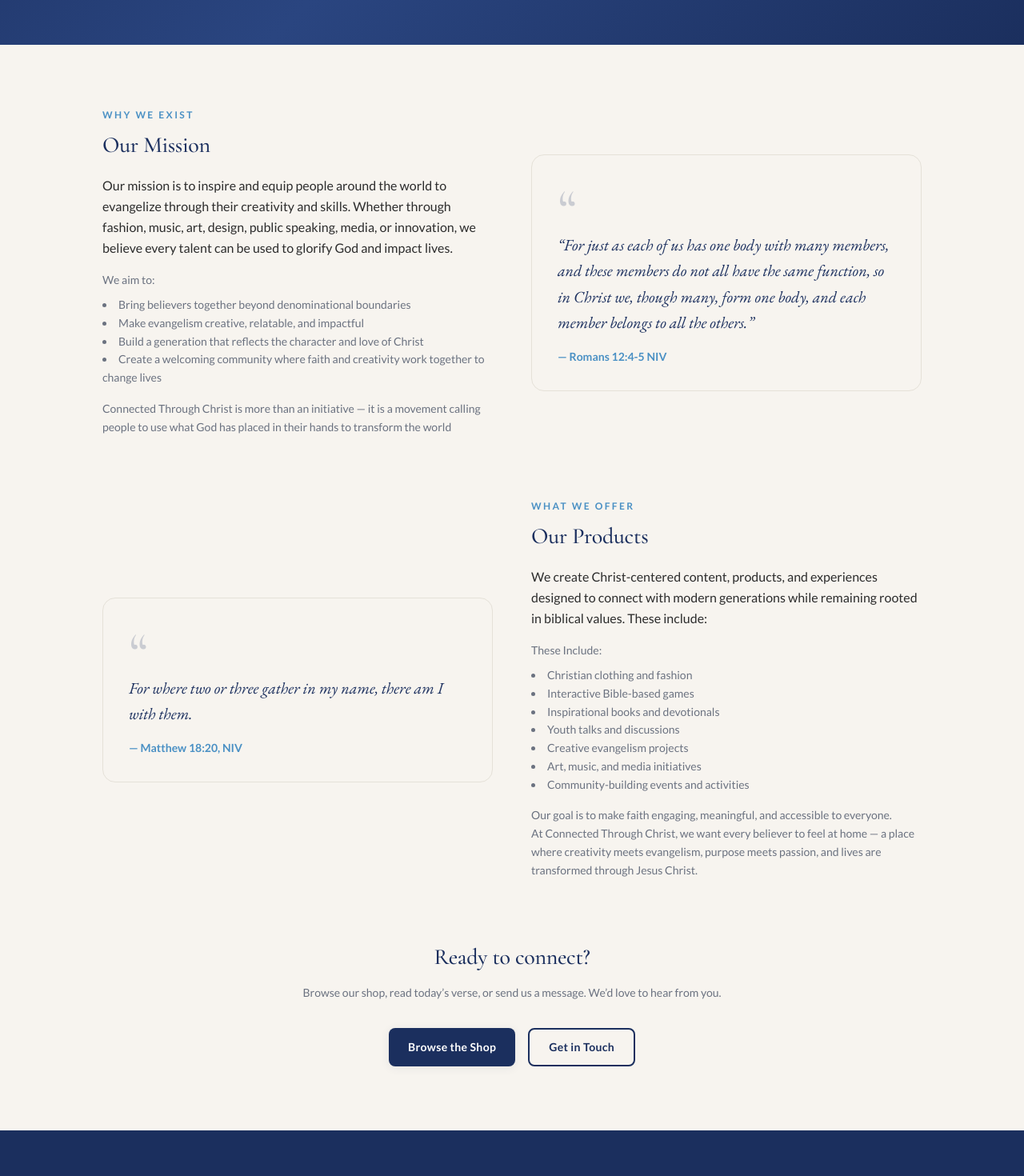
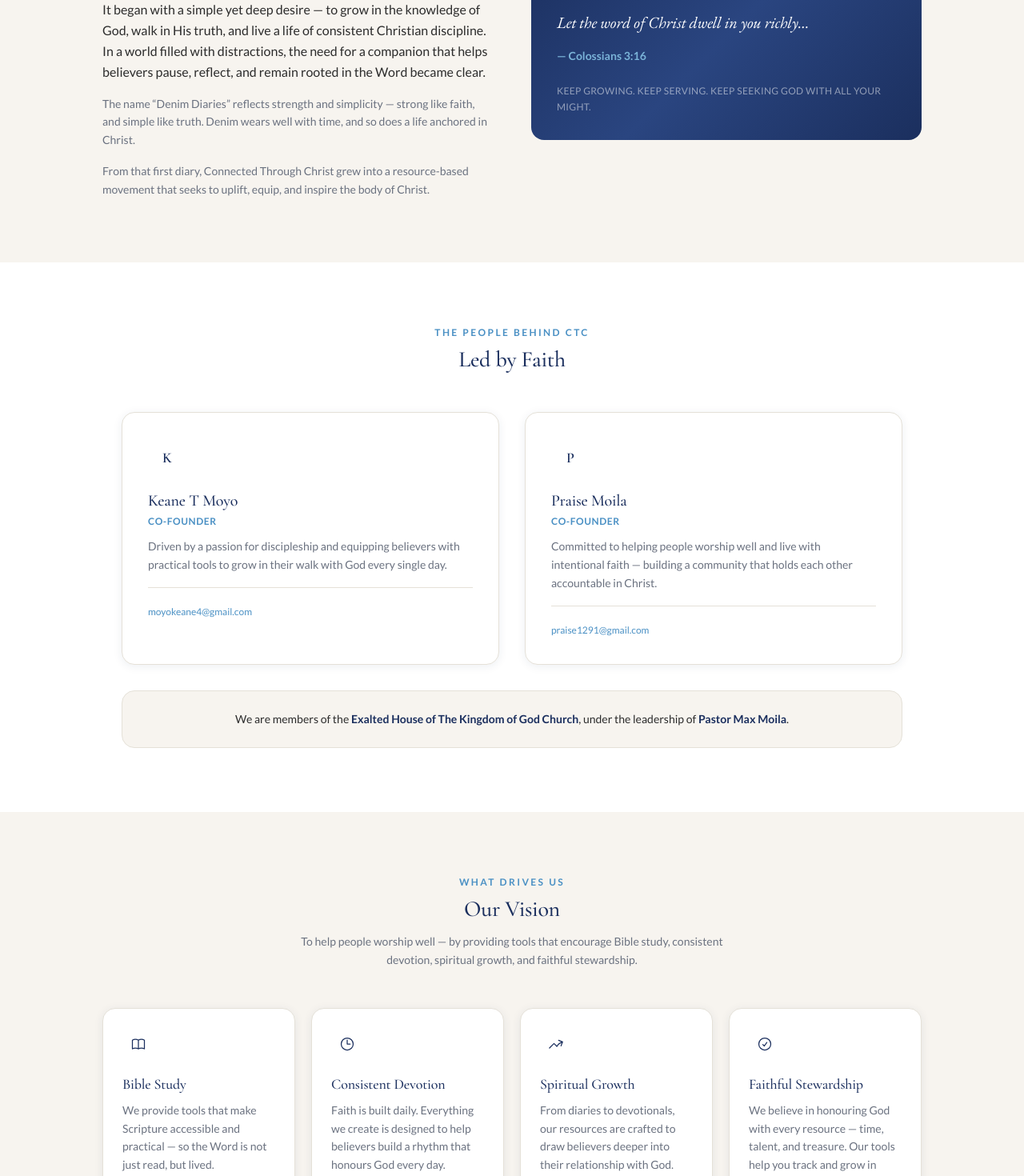
Before and after one commit to Kuber-Technologies-Group/connected-through-christ, a Next.js app in the folder ctc-platform/: page /about in a window 1280 px wide. Shown: the part 640-2110 px from the top of the page at 80% size. Built offline with nearby package versions, Linux system fonts and the light colour scheme.

Commit message:
feat: update About page content to reflect mission and vision; enhance clarity and detail

```diff
--- a/ctc-platform/app/(public)/about/page.tsx
+++ b/ctc-platform/app/(public)/about/page.tsx
@@ -1,47 +1,39 @@
-// app/about/page.tsx
+// app/(public)/about/page.tsx
 import type { Metadata } from 'next'
 import Link from 'next/link'
 
 export const metadata: Metadata = {
   title: 'About Us',
-  description: 'Learn about Connected Through Christ — the Christ Centre Movement and our mission to bring faith, community, and commerce together.',
+  description: 'Connected Through Christ is a Christ-centred initiative led by Keane T Moyo and Praise Moila, born out of a shared passion to support and strengthen the daily walk of believers.',
 }
 
 const VALUES = [
   {
-    title: 'Faith-First',
-    description: 'Every decision we make starts with Scripture. Our products, our content, and our community are all rooted in the Word of God.',
-    icon: (
-      <path strokeLinecap="round" strokeLinejoin="round" d="M12 6.042A8.967 8.967 0 006 3.75c-1.052 0-2.062.18-3 .512v14.25A8.987 8.987 0 016 18c2.305 0 4.408.867 6 2.292m0-14.25a8.966 8.966 0 016-2.292c1.052 0 2.062.18 3 .512v14.25A8.987 8.987 0 0018 18a8.967 8.967 0 00-6 2.292m0-14.25v14.25" />
-    ),
+    title: 'Bible Study',
+    description: 'We provide tools that make Scripture accessible and practical — so the Word is not just read, but lived.',
+    icon: 'M12 6.253v13m0-13C10.832 5.477 9.246 5 7.5 5S4.168 5.477 3 6.253v13C4.168 18.477 5.754 18 7.5 18s3.332.477 4.5 1.253m0-13C13.168 5.477 14.754 5 16.5 5c1.747 0 3.332.477 4.5 1.253v13C19.832 18.477 18.247 18 16.5 18c-1.746 0-3.332.477-4.5 1.253',
   },
   {
-    title: 'Community',
-    description: 'We believe faith grows best in community. This platform is a gathering place — for questions, encouragement, and shared life in Christ.',
-    icon: (
-      <path strokeLinecap="round" strokeLinejoin="round" d="M18 18.72a9.094 9.094 0 003.741-.479 3 3 0 00-4.682-2.72m.94 3.198l.001.031c0 .225-.012.447-.037.666A11.944 11.944 0 0112 21c-2.17 0-4.207-.576-5.963-1.584A6.062 6.062 0 016 18.719m12 0a5.971 5.971 0 00-.941-3.197m0 0A5.995 5.995 0 0012 12.75a5.995 5.995 0 00-5.058 2.772m0 0a3 3 0 00-4.681 2.72 8.986 8.986 0 003.74.477m.94-3.197a5.971 5.971 0 00-.94 3.197M15 6.75a3 3 0 11-6 0 3 3 0 016 0zm6 3a2.25 2.25 0 11-4.5 0 2.25 2.25 0 014.5 0zm-13.5 0a2.25 2.25 0 11-4.5 0 2.25 2.25 0 014.5 0z" />
-    ),
+    title: 'Consistent Devotion',
+    description: 'Faith is built daily. Everything we create is designed to help believers build a rhythm that honours God every day.',
+    icon: 'M12 6v6h4.5m4.5 0a9 9 0 11-18 0 9 9 0 0118 0z',
   },
   {
-    title: 'Accessibility',
-    description: 'Faith resources should be within reach of everyone — on any device, at any budget. We design with mobile users and local contexts in mind.',
-    icon: (
-      <path strokeLinecap="round" strokeLinejoin="round" d="M10.5 1.5H8.25A2.25 2.25 0 006 3.75v16.5a2.25 2.25 0 002.25 2.25h7.5A2.25 2.25 0 0018 20.25V3.75a2.25 2.25 0 00-2.25-2.25H13.5m-3 0V3h3V1.5m-3 0h3m-3 8.25h3m-3 3.75h3m-3 3.75h3" />
-    ),
+    title: 'Spiritual Growth',
+    description: 'From diaries to devotionals, our resources are crafted to draw believers deeper into their relationship with God.',
+    icon: 'M2.25 18L9 11.25l4.306 4.307a11.95 11.95 0 015.814-5.519l2.74-1.22m0 0l-5.94-2.28m5.94 2.28l-2.28 5.941',
   },
   {
-    title: 'Trust',
-    description: 'We take seriously the responsibility of being a faith platform. Everything published here is curated with integrity and biblical care.',
-    icon: (
-      <path strokeLinecap="round" strokeLinejoin="round" d="M9 12.75L11.25 15 15 9.75m-3-7.036A11.959 11.959 0 013.598 6 11.99 11.99 0 003 9.749c0 5.592 3.824 10.29 9 11.623 5.176-1.332 9-6.03 9-11.622 0-1.31-.21-2.571-.598-3.751h-.152c-3.196 0-6.1-1.248-8.25-3.285z" />
-    ),
+    title: 'Faithful Stewardship',
+    description: 'We believe in honouring God with every resource — time, talent, and treasure. Our tools help you track and grow in stewardship.',
+    icon: 'M9 12.75L11.25 15 15 9.75M21 12a9 9 0 11-18 0 9 9 0 0118 0z',
   },
 ]
 
 export default function AboutPage() {
   return (
     <div>
-      {/* ── Hero ── */}
+      {/* Hero */}
       <div className="bg-brand-gradient py-20 md:py-28">
         <div className="container-brand max-w-3xl">
           <p className="section-label text-brand-blue-light mb-3">Our story</p>
@@ -49,139 +41,151 @@ export default function AboutPage() {
             Who We Are
           </h1>
           <p className="font-sans text-white/70 text-lg leading-relaxed">
-            Connected Through Christ is a registered Christian initiative born out of a genuine passion for people and their relationship with God. Founded by Keane T Moyo in association with Praise Moila, the initiative seeks to unite believers from different church denominations, cultures, and backgrounds under one common purpose advancing the Kingdom of God and raising a Christ-like generation.
-          </p>
-          <p className="font-sans mt-4 text-white/70 text-lg leading-relaxed">
-            We believe that Christianity is not limited to the church building alone, but can be expressed through creativity, innovation, and everyday life. Connected Through Christ creates a space where believers can freely use their God-given gifts and talents to spread the Gospel in ways that connect with today’s generation.
+            Connected Through Christ is a Christ-centred initiative born out of a shared passion
+            to support and strengthen the daily walk of believers.
           </p>
         </div>
       </div>
 
-      {/* ── Mission ── */}
+      {/* Origin Story */}
       <section className="py-16 md:py-20">
         <div className="container-brand">
-          <div className="grid grid-cols-1 md:grid-cols-2 gap-12 items-center max-w-5xl mx-auto">
+          <div className="grid grid-cols-1 md:grid-cols-2 gap-12 items-start max-w-5xl mx-auto">
             <div>
-              <p className="section-label mb-3">Why we exist</p>
+              <p className="section-label mb-3">How it started</p>
               <h2 className="font-display text-brand-navy text-display-sm font-medium mb-5">
-                Our Mission
+                The Denim Diaries &amp; Beyond
               </h2>
               <p className="font-sans text-brand-charcoal leading-relaxed mb-4">
-                Our mission is to inspire and equip people around the world to evangelize through their creativity and skills. Whether through fashion, music, art, design, public speaking, media, or innovation, we believe every talent can be used to glorify God and impact lives.
+                It began with a simple yet deep desire &mdash; to grow in the knowledge of God, walk in His
+                truth, and live a life of consistent Christian discipline. In a world filled with
+                distractions, the need for a companion that helps believers pause, reflect, and remain
+                rooted in the Word became clear.
+              </p>
+              <p className="font-sans text-brand-muted text-sm leading-relaxed mb-4">
+                The name &ldquo;Denim Diaries&rdquo; reflects strength and simplicity &mdash; strong like faith,
+                and simple like truth. Denim wears well with time, and so does a life anchored in Christ.
               </p>
               <p className="font-sans text-brand-muted text-sm leading-relaxed">
-                We aim to:
-                <ul className="list-disc list-inside mt-2 mb-4 text-brand-muted">
-                  <li>Bring believers together beyond denominational boundaries</li>
-                  <li>Make evangelism creative, relatable, and impactful</li>
-                  <li>Build a generation that reflects the character and love of Christ</li>
-                  <li>Create a welcoming community where faith and creativity work together to change lives</li>
-                </ul>
-                Connected Through Christ is more than an initiative — it is a movement calling people to use what God has placed in their hands to transform the world
+                From that first diary, Connected Through Christ grew into a resource-based movement
+                that seeks to uplift, equip, and inspire the body of Christ.
               </p>
             </div>
 
-            {/* Pull quote */}
-            <div className="bg-brand-cream rounded-brand-lg p-8 border border-brand-border">
-              <p className="font-display text-brand-navy/20 text-7xl leading-none mb-2 select-none">&ldquo;</p>
-              <blockquote className="font-scripture italic text-brand-navy text-xl leading-relaxed -mt-4">
-                “For just as each of us has one body with many members, and these members do not all have the same function, so in Christ we, though many, form one body, and each member belongs to all the others.”
+            <div className="bg-brand-gradient rounded-brand-lg p-8">
+              <p className="font-display text-white/20 text-7xl leading-none mb-2 select-none">&ldquo;</p>
+              <blockquote className="font-scripture italic text-white text-xl leading-relaxed -mt-4">
+                Let the word of Christ dwell in you richly&hellip;
               </blockquote>
-              <p className="font-sans text-brand-blue text-sm font-semibold mt-4">
-                — Romans 12:4-5 NIV
+              <p className="font-sans text-brand-blue-light text-sm font-semibold mt-4">
+                &mdash; Colossians 3:16
+              </p>
+              <p className="font-sans text-white/50 text-xs mt-6 leading-relaxed tracking-wide uppercase">
+                Keep growing. Keep serving. Keep seeking God with all your might.
               </p>
             </div>
           </div>
         </div>
       </section>
 
-      {/* ── Values ── */}
-      {/* <section className="py-16 md:py-20 bg-white">
+      {/* Team */}
+      <section className="py-16 md:py-20 bg-white">
+        <div className="container-brand max-w-5xl mx-auto">
+          <div className="text-center mb-12">
+            <p className="section-label mb-2">The people behind CTC</p>
+            <h2 className="font-display text-brand-navy text-display-sm font-medium">Led by Faith</h2>
+          </div>
+
+          <div className="grid grid-cols-1 md:grid-cols-2 gap-8">
+            <div className="card p-8">
+              <div className="w-12 h-12 rounded-full bg-brand-navy/8 flex items-center justify-center mb-4">
+                <span className="font-display text-brand-navy font-semibold text-lg">K</span>
+              </div>
+              <h3 className="font-display text-brand-navy text-xl font-medium mb-1">Keane T Moyo</h3>
+              <p className="font-sans text-brand-blue text-xs font-semibold tracking-wider uppercase mb-3">Co-Founder</p>
+              <p className="font-sans text-brand-muted text-sm leading-relaxed">
+                Driven by a passion for discipleship and equipping believers with practical tools
+                to grow in their walk with God every single day.
+              </p>
+              <div className="mt-4 pt-4 border-t border-brand-border">
+                <a href="mailto:moyokeane4@gmail.com" className="font-sans text-brand-blue text-xs hover:underline">moyokeane4@gmail.com</a>
+              </div>
+            </div>
+
+            <div className="card p-8">
+              <div className="w-12 h-12 rounded-full bg-brand-navy/8 flex items-center justify-center mb-4">
+                <span className="font-display text-brand-navy font-semibold text-lg">P</span>
+              </div>
+              <h3 className="font-display text-brand-navy text-xl font-medium mb-1">Praise Moila</h3>
+              <p className="font-sans text-brand-blue text-xs font-semibold tracking-wider uppercase mb-3">Co-Founder</p>
+              <p className="font-sans text-brand-muted text-sm leading-relaxed">
+                Committed to helping people worship well and live with intentional faith &mdash; building
+                a community that holds each other accountable in Christ.
+              </p>
+              <div className="mt-4 pt-4 border-t border-brand-border">
+                <a href="mailto:praise1291@gmail.com" className="font-sans text-brand-blue text-xs hover:underline">praise1291@gmail.com</a>
+              </div>
+            </div>
+          </div>
+
+          <div className="mt-8 p-6 bg-brand-cream rounded-brand-lg border border-brand-border text-center">
+            <p className="font-sans text-brand-charcoal text-sm leading-relaxed">
+              We are members of the{" "}
+              <span className="font-semibold text-brand-navy">Exalted House of The Kingdom of God Church</span>,
+              under the leadership of{" "}
+              <span className="font-semibold text-brand-navy">Pastor Max Moila</span>.
+            </p>
+          </div>
+        </div>
+      </section>
+
+      {/* Vision */}
+      <section className="py-16 md:py-20">
         <div className="container-brand">
           <div className="text-center mb-12">
-            <p className="section-label mb-2">What guides us</p>
-            <h2 className="font-display text-brand-navy text-display-sm font-medium">
-              Our Values
-            </h2>
+            <p className="section-label mb-2">What drives us</p>
+            <h2 className="font-display text-brand-navy text-display-sm font-medium">Our Vision</h2>
+            <p className="font-sans text-brand-muted text-sm mt-3 max-w-xl mx-auto leading-relaxed">
+              To help people worship well &mdash; by providing tools that encourage Bible study,
+              consistent devotion, spiritual growth, and faithful stewardship.
+            </p>
           </div>
 
-          <div className="grid grid-cols-1 sm:grid-cols-2 lg:grid-cols-4 gap-6 max-w-5xl mx-auto">
+          <div className="grid grid-cols-1 sm:grid-cols-2 lg:grid-cols-4 gap-5 max-w-5xl mx-auto">
             {VALUES.map(({ title, description, icon }) => (
               <div key={title} className="card p-6">
                 <div className="w-10 h-10 rounded-full bg-brand-navy/8 flex items-center justify-center mb-4">
                   <svg className="w-5 h-5 text-brand-navy" fill="none" viewBox="0 0 24 24" stroke="currentColor" strokeWidth={1.5}>
-                    {icon}
+                    <path strokeLinecap="round" strokeLinejoin="round" d={icon} />
                   </svg>
                 </div>
-                <h3 className="font-display text-brand-navy text-lg font-medium mb-2">
-                  {title}
-                </h3>
-                <p className="font-sans text-brand-muted text-sm leading-relaxed">
-                  {description}
-                </p>
+                <h3 className="font-display text-brand-navy text-lg font-medium mb-2">{title}</h3>
+                <p className="font-sans text-brand-muted text-sm leading-relaxed">{description}</p>
               </div>
             ))}
           </div>
         </div>
-      </section> */}
+      </section>
 
-      {/* What We Offer */}
-      <div className="container-brand">
-        <div className="grid grid-cols-1 md:grid-cols-2 gap-12 items-center max-w-5xl mx-auto">
-
-
-          {/* Pull quote */}
-          <div className="bg-brand-cream rounded-brand-lg p-8 border border-brand-border">
-            <p className="font-display text-brand-navy/20 text-7xl leading-none mb-2 select-none">&ldquo;</p>
-            <blockquote className="font-scripture italic text-brand-navy text-xl leading-relaxed -mt-4">
-              For where two or three gather in my name, there am I with them.
-            </blockquote>
-            <p className="font-sans text-brand-blue text-sm font-semibold mt-4">
-              — Matthew 18:20, NIV
-            </p>
+      {/* Contact */}
+      <section className="py-14 bg-brand-navy">
+        <div className="container-brand text-center max-w-xl mx-auto">
+          <h2 className="font-display text-white text-display-sm font-medium mb-3">
+            We supply anywhere you are
+          </h2>
+          <p className="font-sans text-white/60 text-sm mb-8">
+            Get in touch with us directly or send an enquiry through the website.
+          </p>
+          <div className="flex flex-col sm:flex-row justify-center gap-3 mb-8 font-sans text-white/70 text-sm">
+            <span>+263 77 891 5232</span>
+            <span className="hidden sm:inline text-white/30">·</span>
+            <span>+27 69 431 0136</span>
+            <span className="hidden sm:inline text-white/30">·</span>
+            <span>+27 76 644 2097</span>
           </div>
-
-          <div>
-            <p className="section-label mb-3">What We Offer</p>
-            <h2 className="font-display text-brand-navy text-display-sm font-medium mb-5">
-              Our Products
-            </h2>
-            <p className="font-sans text-brand-charcoal leading-relaxed mb-4">
-              We create Christ-centered content, products, and experiences designed to connect with modern generations while remaining rooted in biblical values. These include:            </p>
-            <p className="font-sans text-brand-muted text-sm leading-relaxed">
-              These Include:
-              <ul className="list-disc list-inside mt-2 mb-4 text-brand-muted">
-                <li>Christian clothing and fashion</li>
-                <li>Interactive Bible-based games</li>
-                <li>Inspirational books and devotionals</li>
-                <li>Youth talks and discussions</li>
-                <li>Creative evangelism projects</li>
-                <li>Art, music, and media initiatives</li>
-                <li>Community-building events and activities</li>
-              </ul>
-              <p >
-                Our goal is to make faith engaging, meaningful, and accessible to everyone.
-              </p>
-              <p>
-                At Connected Through Christ, we want every believer to feel at home — a place where creativity meets evangelism, purpose meets passion, and lives are transformed through Jesus Christ.
-              </p>
-            </p>
-          </div>
-        </div>
-      </div>
-
-      {/* ── CTA ── */}
-      <section className="py-16 md:py-20">
-        <div className="container-brand text-center max-w-xl mx-auto">
-          <h2 className="font-display text-brand-navy text-display-sm font-medium mb-4">
-            Ready to connect?
-          </h2>
-          <p className="font-sans text-brand-muted text-sm leading-relaxed mb-8">
-            Browse our shop, read today&rsquo;s verse, or send us a message. We&rsquo;d love to hear from you.
-          </p>
           <div className="flex flex-wrap justify-center gap-4">
-            <Link href="/shop" className="btn-primary">Browse the Shop</Link>
-            <Link href="/contact" className="btn-secondary">Get in Touch</Link>
+            <Link href="/shop" className="inline-flex items-center justify-center px-8 py-3.5 rounded-brand bg-white text-brand-navy font-sans font-bold text-sm hover:bg-brand-cream transition-colors">Browse the Shop</Link>
+            <Link href="/contact" className="inline-flex items-center justify-center px-8 py-3.5 rounded-brand border-2 border-white/30 text-white font-sans font-semibold text-sm hover:border-white/60 transition-colors">Get in Touch</Link>
           </div>
         </div>
       </section>
--- a/ctc-platform/app/(public)/page.tsx
+++ b/ctc-platform/app/(public)/page.tsx
@@ -145,10 +145,14 @@ export default async function HomePage() {
                 Connected Through Christ
               </h2>
               <p className="font-sans text-brand-charcoal leading-relaxed mb-4">
-                We are the Christ Centre Movement — a faith community built on the belief that every believer deserves a place to grow, ask questions, and be equipped for everyday life in Christ.
+                Connected Through Christ is a Christ-centred initiative led by Keane T Moyo and Praise Moila,
+                born out of a shared passion to support and strengthen the daily walk of believers. We are
+                members of the Exalted House of The Kingdom of God Church, under the leadership of Pastor Max Moila.
               </p>
               <p className="font-sans text-brand-muted text-sm leading-relaxed mb-8">
-                Through our shop, our daily verses, and our Bible Q&A, we bring Scripture into the everyday — so that faith is not just Sunday, but every day.
+                Our vision is to help people worship well &mdash; by providing tools that encourage Bible study,
+                consistent devotion, spiritual growth, and faithful stewardship. Everything we do is crafted
+                with the purpose of drawing believers deeper into their relationship with God.
               </p>
               <Link href="/about" className="btn-primary">
                 Our Story
@@ -158,15 +162,17 @@ export default async function HomePage() {
             {/* Decorative quote panel */}
             <div className="relative">
               <div className="bg-brand-gradient rounded-brand-lg p-8 md:p-10">
-                {/* Large decorative quote mark */}
                 <div className="font-display text-white/10 text-[8rem] leading-none absolute -top-4 left-6 select-none pointer-events-none">
                   &ldquo;
                 </div>
                 <blockquote className="verse-text text-white text-xl leading-relaxed relative">
-                  And let us consider how we may spur one another on toward love and good deeds, not giving up meeting together&hellip;
+                  Let the word of Christ dwell in you richly&hellip;
                 </blockquote>
                 <p className="verse-reference text-brand-blue-light mt-5">
-                  — Hebrews 10:24–25, NIV
+                  &mdash; Colossians 3:16, NIV
+                </p>
+                <p className="font-sans text-white/50 text-xs mt-6 leading-relaxed">
+                  Keep growing, keep serving, keep seeking God with all your might.
                 </p>
               </div>
             </div>
```
